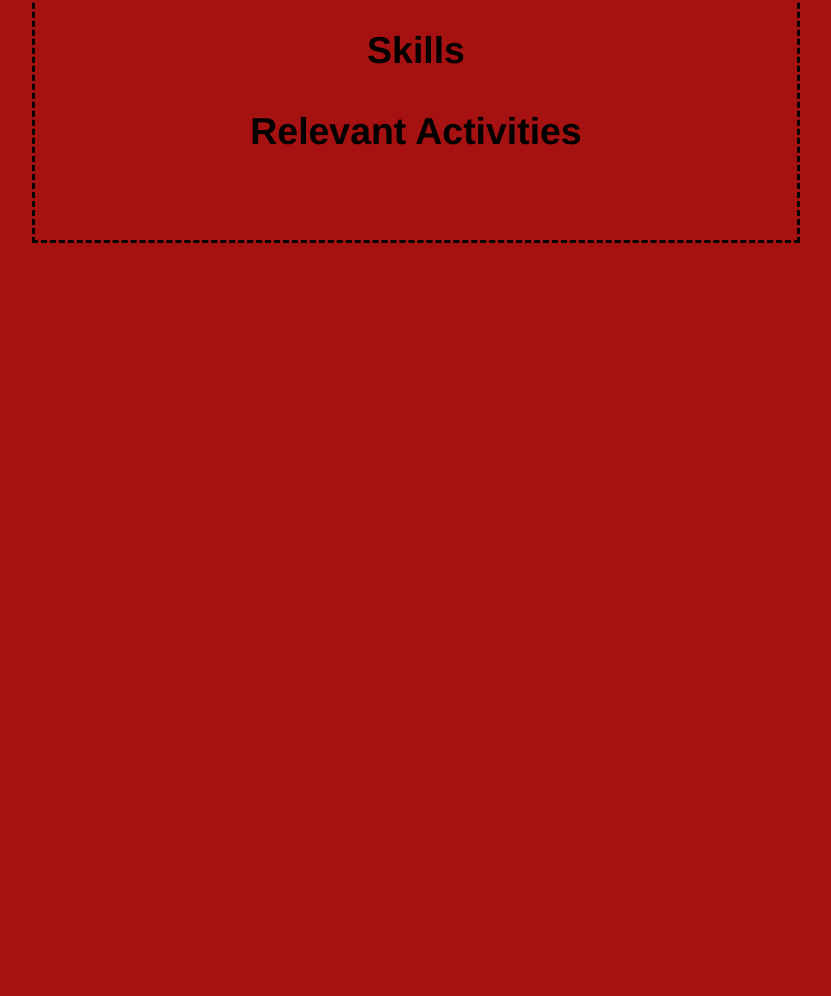
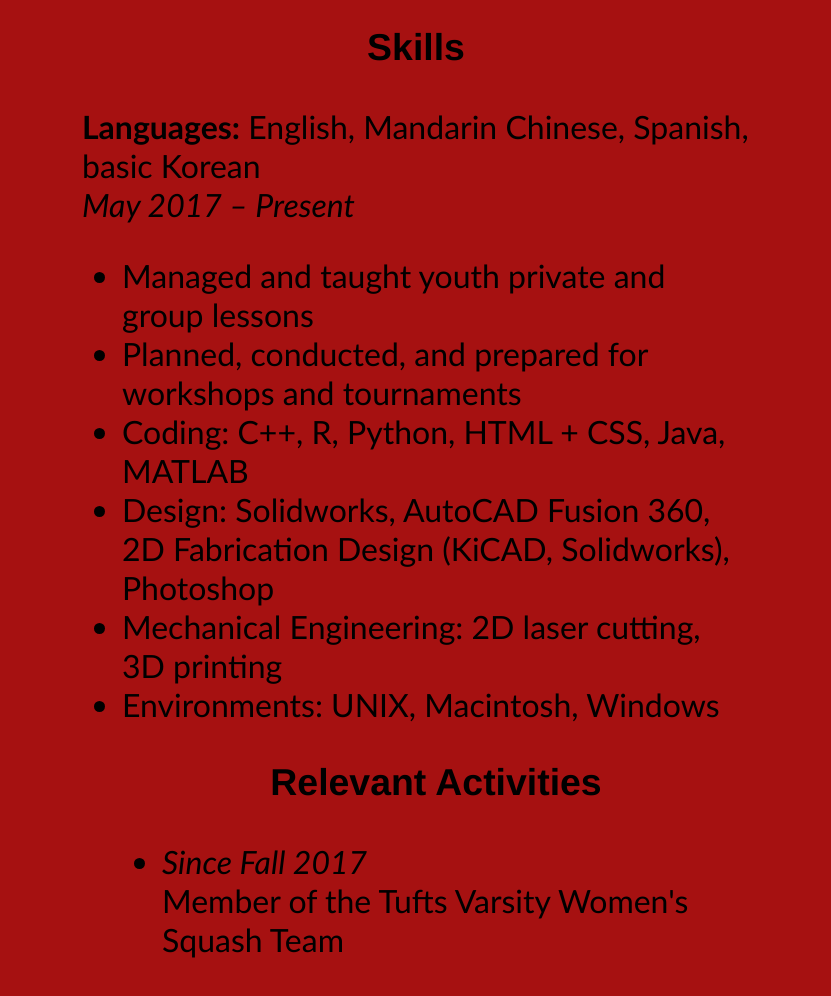
Before and after one commit to jyeung9/first-assignment, a plain HTML site: page resume.html in a window 1280 px wide. Shown: the part 1150-2146 px from the top of the page, without its empty margins (224-1055 px from the left). Before the commit the page ends 1401 px from the top, so only its background shows below. Drawn offline with Linux system fonts and the light colour scheme.

Commit message:
updated bio

```diff
--- a/bio_style.css
+++ b/bio_style.css
@@ -2,10 +2,15 @@
 h1, h2, h3{
 	text-align: center;
 	font-family: "Helvetica";
+
 }
 
 body{
-	background-color:#A61111;
+	background-color: #A61111;
+	border: dashed;
+	padding: 50px;
+	margin-left: 20%;
+	margin-right: 20%;
 }
 p{
 	text-align: center;
--- a/resume.html
+++ b/resume.html
@@ -12,9 +12,9 @@
 		<h1> Julie Yeung's Resume</h1>
 		<h2> Tufts University, Class of 2021 </h2>
 
-		<h3><span class = "section"> Professional Experience</span></h3>
+		<h3>Professional Experience</h3>
 		<p>
-			1. Infinera Corporation – Sunnyvale, CA <br>
+			Infinera Corporation – Sunnyvale, CA <br>
 			3D Modeling/2D Design Intern <br>
 			<ul style="list-style-type:disc;">
 			  <li>Improved production efficiency for Photonic Integrated Circuits group by creating 3D model and 2D design of mechanical part for machining via reverse engineering of physical ball valve parts</li>
@@ -26,7 +26,21 @@
 
 		</p>
 		<h3> Skills </h3>
+			 <strong>Languages:</strong> English, Mandarin Chinese, Spanish, basic Korean <br>
+			 <em>May 2017 – Present</em><br>
+			 <ul style ="list-style-type:disc;">
+			 	<li>Managed and taught youth private and group lessons</li>
+				<li>Planned, conducted, and prepared for workshops and tournaments</li>
+			 	<li>Coding: C++, R, Python, HTML + CSS, Java, MATLAB</li>
+				<li>Design: Solidworks, AutoCAD Fusion 360, 2D Fabrication Design (KiCAD, Solidworks), Photoshop</li>
+				<li>Mechanical Engineering: 2D laser cutting, 3D printing </li>
+				<li> Environments: UNIX, Macintosh, Windows </li>
+
 		<h3> Relevant Activities </h3>
+		<ul style="list-style-type:disc;">
+		<li><em>Since Fall 2017</em><br>
+				Member of the Tufts Varsity Women's Squash Team</li>
+		</ul>
 
 
 		<p></p>
--- a/resume_style.css
+++ b/resume_style.css
@@ -14,7 +14,7 @@ h1, h2, h3{
 
 body {
 	background-color: #A61111;
-	border: dashed;
+
 	padding: 50px;
 	margin-left: 20%;
 	margin-right: 20%;
```
Also changed, not shown: bio.html (+4 -0 lines).
